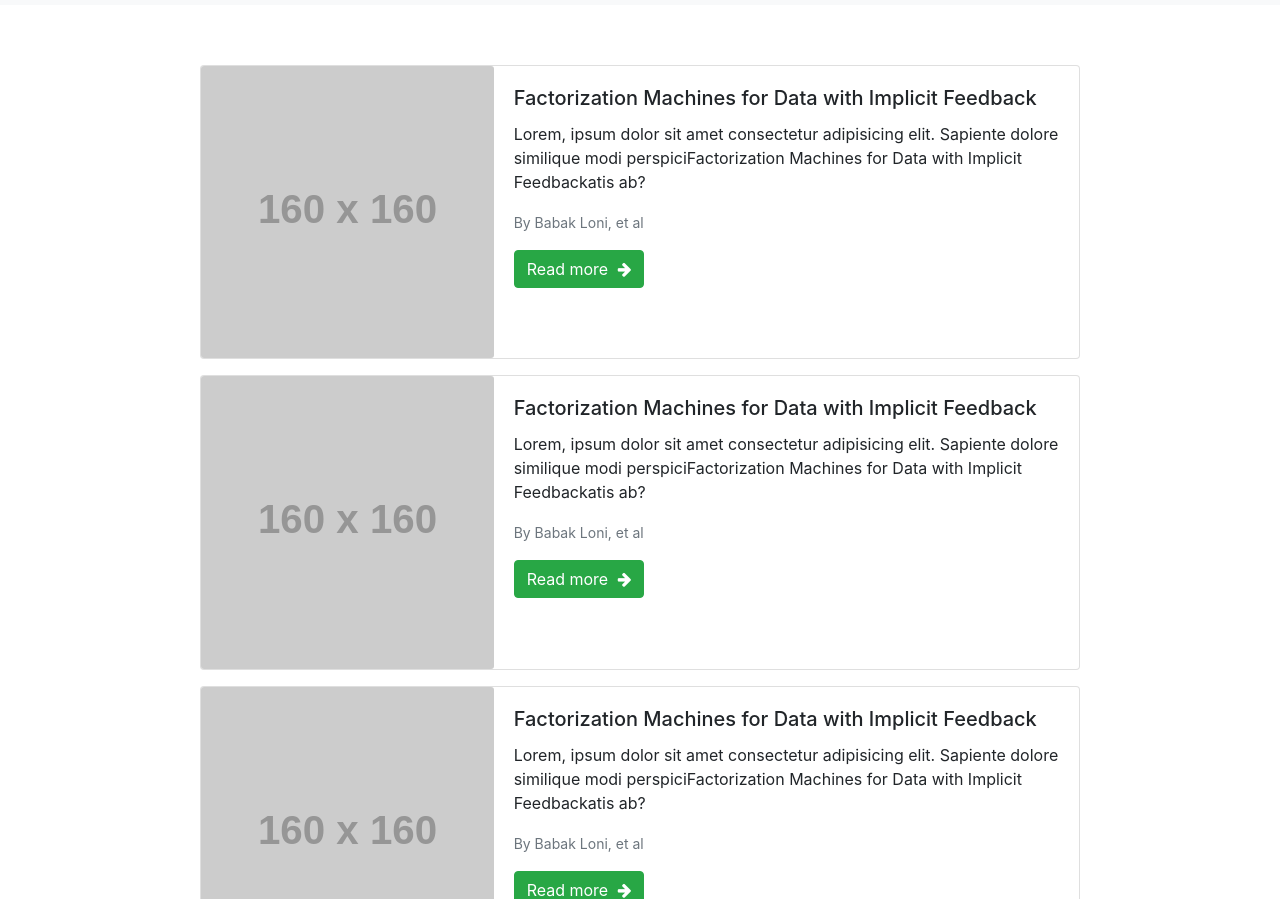
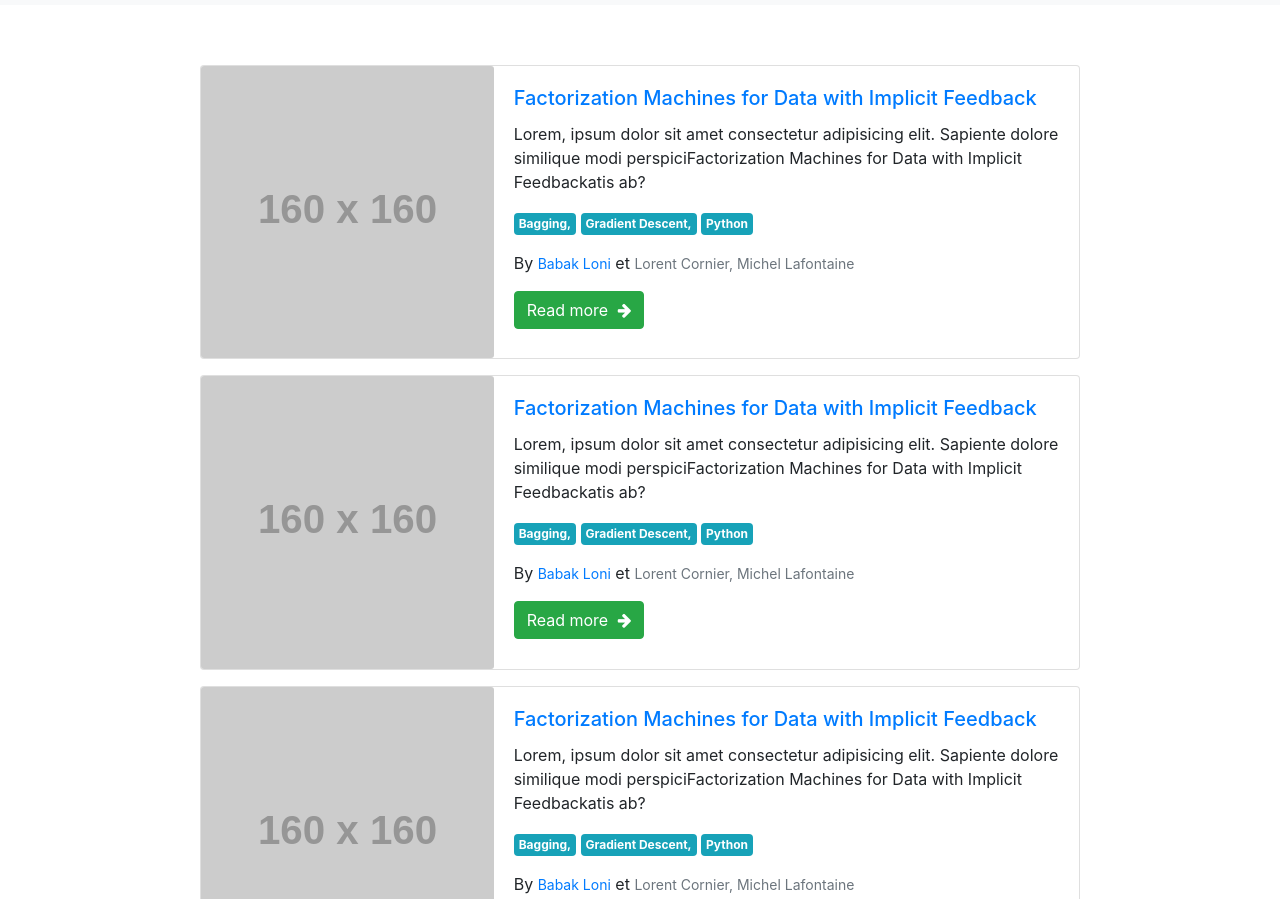
Before and after one commit to Maester-Khris/WiconetLab_essay, a plain HTML site: page papers.html in a window 1280 px wide. Shown: the part 53-952 px from the top of the page. Drawn offline with nearby package versions, Linux system fonts and the light colour scheme; placeholder pictures from the web are drawn by us.

Commit message:
update 22.02

```diff
--- a/papers.html
+++ b/papers.html
@@ -1,5 +1,6 @@
 <!DOCTYPE html>
 <html lang="en">
+
 <head>
   <meta charset="UTF-8">
   <meta http-equiv="X-UA-Compatible" content="IE=edge">
@@ -11,16 +12,21 @@
 		<script src="http://html5shim.googlecode.com/svn/trunk/html5.js"></script>
 	<![endif]-->
 
-	<link rel="stylesheet" href="https://cdn.jsdelivr.net/npm/bootstrap@4.6.2/dist/css/bootstrap.min.css" integrity="sha384-xOolHFLEh07PJGoPkLv1IbcEPTNtaed2xpHsD9ESMhqIYd0nLMwNLD69Npy4HI+N" crossorigin="anonymous">
-	<link rel="stylesheet" href="https://cdnjs.cloudflare.com/ajax/libs/font-awesome/4.7.0/css/font-awesome.min.css" integrity="sha512-SfTiTlX6kk+qitfevl/7LibUOeJWlt9rbyDn92a1DqWOw9vWG2MFoays0sgObmWazO5BQPiFucnnEAjpAB+/Sw==" crossorigin="anonymous" referrerpolicy="no-referrer" />
+  <link rel="stylesheet" href="https://cdn.jsdelivr.net/npm/bootstrap@4.6.2/dist/css/bootstrap.min.css"
+    integrity="sha384-xOolHFLEh07PJGoPkLv1IbcEPTNtaed2xpHsD9ESMhqIYd0nLMwNLD69Npy4HI+N" crossorigin="anonymous">
+  <link rel="stylesheet" href="https://cdnjs.cloudflare.com/ajax/libs/font-awesome/4.7.0/css/font-awesome.min.css"
+    integrity="sha512-SfTiTlX6kk+qitfevl/7LibUOeJWlt9rbyDn92a1DqWOw9vWG2MFoays0sgObmWazO5BQPiFucnnEAjpAB+/Sw=="
+    crossorigin="anonymous" referrerpolicy="no-referrer" />
 </head>
+
 <body>
   <div id="wrapper">
     <nav class="navbar sticky-top navbar-expand-lg navbar-light bg-light d-flex justify-content-between">
       <a class="navbar-brand" href="#" style="margin-left: 40px;">
         <img src="img/logo.png" width="120" height="30" alt="">
       </a>
-			<button class="navbar-toggler" type="button" data-toggle="collapse" data-target="#navbarSupportedContent" aria-controls="navbarSupportedContent" aria-expanded="false" aria-label="Toggle navigation">
+      <button class="navbar-toggler" type="button" data-toggle="collapse" data-target="#navbarSupportedContent"
+        aria-controls="navbarSupportedContent" aria-expanded="false" aria-label="Toggle navigation">
         <span class="navbar-toggler-icon"></span>
       </button>
 
@@ -40,18 +46,30 @@
       <div class="card mb-3">
         <div class="row no-gutters">
           <div class="col-md-4">
-                    <img src="https://via.placeholder.com/160" class="card-img" alt="article apercu"  style="height: 100%;">
+            <img src="https://via.placeholder.com/160" class="card-img" alt="article apercu" style="height: 100%;">
           </div>
           <div class="col-md-8">
             <div class="card-body">
-                      <h5 class="card-title">Factorization Machines for Data with Implicit Feedback</h5>
+              <h5 class="card-title">
+                <a href="paper_desc.html">Factorization Machines for Data with Implicit Feedback</a>
+              </h5>
               <p class="card-text">
-                        Lorem, ipsum dolor sit amet consectetur adipisicing elit. Sapiente dolore similique modi perspiciFactorization Machines for Data with Implicit Feedbackatis ab?
+                Lorem, ipsum dolor sit amet consectetur adipisicing elit. Sapiente dolore similique modi
+                perspiciFactorization Machines for Data with Implicit Feedbackatis ab?
               </p>
-                      <p class="card-text"><small class="text-muted">By Babak Loni, et al</small></p>
-                      <button type="button" class="btn btn-success">
+              <p class="card-text">
+                <a class="badge badge-info" style="padding:5px;">Bagging,</a>
+                <a class="badge badge-info" style="padding:5px;">Gradient Descent,</a>
+                <a class="badge badge-info" style="padding:5px;">Python</a>
+
+            </p>
+              <p class="card-text">
+                By <small class="text-primary">Babak Loni</small>
+                et <small class="text-muted">Lorent Cornier, Michel Lafontaine</small>
+              </p>
+              <a href="/paper_desc.html" role="button" class="btn btn-success">
                 Read more <i class="fa fa-arrow-right" aria-hidden="true" style="margin-left:5px;"></i>
-                    </button>
+              </a>
             </div>
           </div>
         </div>
@@ -59,18 +77,30 @@
       <div class="card mb-3">
         <div class="row no-gutters">
           <div class="col-md-4">
-                    <img src="https://via.placeholder.com/160" class="card-img" alt="article apercu"  style="height: 100%;">
+            <img src="https://via.placeholder.com/160" class="card-img" alt="article apercu" style="height: 100%;">
           </div>
           <div class="col-md-8">
             <div class="card-body">
-                      <h5 class="card-title">Factorization Machines for Data with Implicit Feedback</h5>
+              <h5 class="card-title">
+                <a href="paper_desc.html">Factorization Machines for Data with Implicit Feedback</a>
+              </h5>
               <p class="card-text">
-                        Lorem, ipsum dolor sit amet consectetur adipisicing elit. Sapiente dolore similique modi perspiciFactorization Machines for Data with Implicit Feedbackatis ab?
+                Lorem, ipsum dolor sit amet consectetur adipisicing elit. Sapiente dolore similique modi
+                perspiciFactorization Machines for Data with Implicit Feedbackatis ab?
               </p>
-                      <p class="card-text"><small class="text-muted">By Babak Loni, et al</small></p>
-                      <button type="button" class="btn btn-success">
+              <p class="card-text">
+                <a class="badge badge-info" style="padding:5px;">Bagging,</a>
+                <a class="badge badge-info" style="padding:5px;">Gradient Descent,</a>
+                <a class="badge badge-info" style="padding:5px;">Python</a>
+
+            </p>
+              <p class="card-text">
+                By <small class="text-primary">Babak Loni</small>
+                et <small class="text-muted">Lorent Cornier, Michel Lafontaine</small>
+              </p>
+              <a href="/paper_desc.html" role="button" class="btn btn-success">
                 Read more <i class="fa fa-arrow-right" aria-hidden="true" style="margin-left:5px;"></i>
-                    </button>
+              </a>
             </div>
           </div>
         </div>
@@ -78,23 +108,34 @@
       <div class="card mb-3">
         <div class="row no-gutters">
           <div class="col-md-4">
-                    <img src="https://via.placeholder.com/160" class="card-img" alt="article apercu"  style="height: 100%;">
+            <img src="https://via.placeholder.com/160" class="card-img" alt="article apercu" style="height: 100%;">
           </div>
           <div class="col-md-8">
             <div class="card-body">
-                      <h5 class="card-title">Factorization Machines for Data with Implicit Feedback</h5>
+              <h5 class="card-title">
+                <a href="paper_desc.html">Factorization Machines for Data with Implicit Feedback</a>
+              </h5>
               <p class="card-text">
-                        Lorem, ipsum dolor sit amet consectetur adipisicing elit. Sapiente dolore similique modi perspiciFactorization Machines for Data with Implicit Feedbackatis ab?
+                Lorem, ipsum dolor sit amet consectetur adipisicing elit. Sapiente dolore similique modi
+                perspiciFactorization Machines for Data with Implicit Feedbackatis ab?
               </p>
-                      <p class="card-text"><small class="text-muted">By Babak Loni, et al</small></p>
-                      <button type="button" class="btn btn-success">
+              <p class="card-text">
+                <a class="badge badge-info" style="padding:5px;">Bagging,</a>
+                <a class="badge badge-info" style="padding:5px;">Gradient Descent,</a>
+                <a class="badge badge-info" style="padding:5px;">Python</a>
+
+            </p>
+              <p class="card-text">
+                By <small class="text-primary">Babak Loni</small>
+                et <small class="text-muted">Lorent Cornier, Michel Lafontaine</small>
+              </p>
+              <a href="/paper_desc.html" role="button" class="btn btn-success">
                 Read more <i class="fa fa-arrow-right" aria-hidden="true" style="margin-left:5px;"></i>
-                    </button>
+              </a>
             </div>
           </div>
         </div>
       </div>
-
       <nav aria-label="Page navigation example" style="margin-top:35px;">
         <ul class="pagination" style="width:50%;margin:0 auto;">
           <li class="page-item"><a class="page-link" href="#">Previous</a></li>
@@ -109,7 +150,12 @@
   </div>
 
   <a href="#" class="scrollup"><i class="fa fa-angle-up active"></i></a>
-	<script src="https://cdn.jsdelivr.net/npm/jquery@3.5.1/dist/jquery.slim.min.js" integrity="sha384-DfXdz2htPH0lsSSs5nCTpuj/zy4C+OGpamoFVy38MVBnE+IbbVYUew+OrCXaRkfj" crossorigin="anonymous"></script>
-	<script src="https://cdn.jsdelivr.net/npm/bootstrap@4.6.2/dist/js/bootstrap.bundle.min.js" integrity="sha384-Fy6S3B9q64WdZWQUiU+q4/2Lc9npb8tCaSX9FK7E8HnRr0Jz8D6OP9dO5Vg3Q9ct" crossorigin="anonymous"></script>
+  <script src="https://cdn.jsdelivr.net/npm/jquery@3.5.1/dist/jquery.slim.min.js"
+    integrity="sha384-DfXdz2htPH0lsSSs5nCTpuj/zy4C+OGpamoFVy38MVBnE+IbbVYUew+OrCXaRkfj"
+    crossorigin="anonymous"></script>
+  <script src="https://cdn.jsdelivr.net/npm/bootstrap@4.6.2/dist/js/bootstrap.bundle.min.js"
+    integrity="sha384-Fy6S3B9q64WdZWQUiU+q4/2Lc9npb8tCaSX9FK7E8HnRr0Jz8D6OP9dO5Vg3Q9ct"
+    crossorigin="anonymous"></script>
 </body>
+
 </html>
```
Also changed, not shown: index.html (+7 -8 lines). Lines whose indentation alone changed are shown as unchanged.
